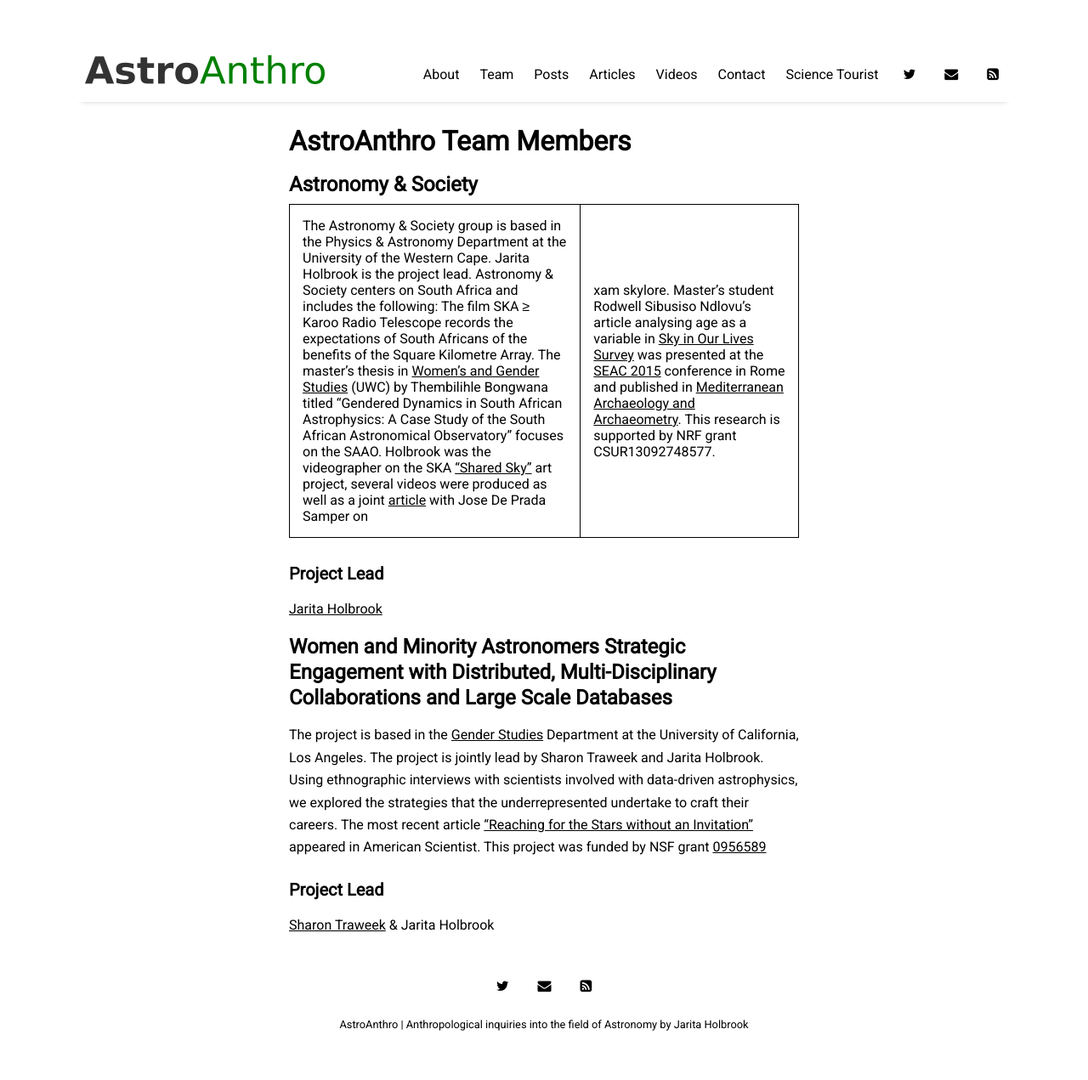
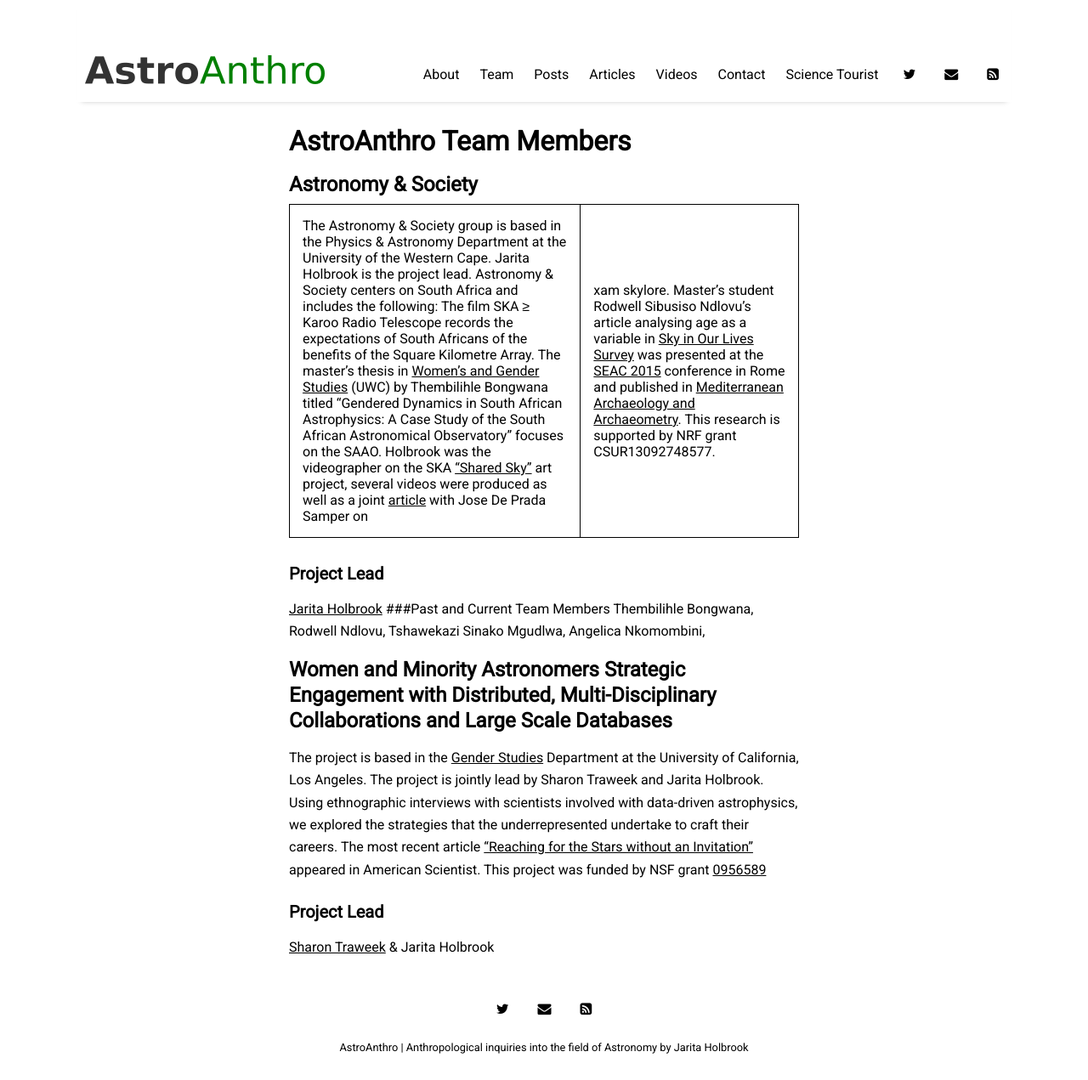
Before and after one commit to romeeld/AstroAnthro, a Jekyll site: the page built from pages/team.md, in a window 1280 px wide and 1271 px high. Shown: the whole window at 85% size. Built offline with Jekyll 4.4.1, drawn with Linux system fonts in a browser that asks for light colours; nearby versions of some CDN libraries.

Commit message:
Update team.md

```diff
--- a/pages/team.md
+++ b/pages/team.md
@@ -12,6 +12,8 @@ The Astronomy & Society group is based in the Physics & Astronomy Department at
 ### Project Lead
 
 <a href="http://astro.uwc.ac.za/our_team/holbrook/">Jarita Holbrook</a>
+###Past and Current Team Members
+Thembilihle Bongwana, Rodwell Ndlovu, Tshawekazi Sinako Mgudlwa, Angelica Nkomombini,
 
 ## Women and Minority Astronomers Strategic Engagement with Distributed, Multi-Disciplinary Collaborations and Large Scale Databases
 
```
